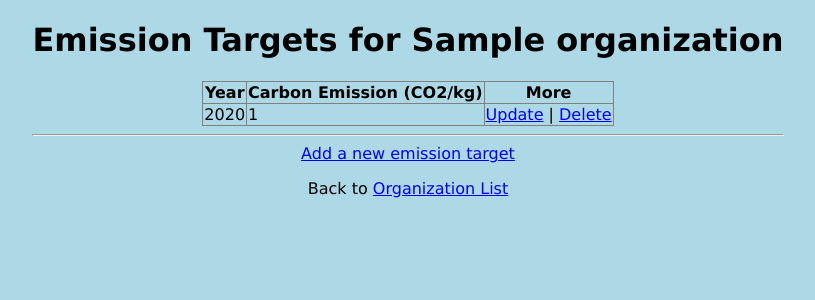
After one commit to dinkan/fleet1, a Django app: page /emissiontargetlist/1 in a window 1280 px wide. The commit adds this page. Shown: the top 300 px of the page, without its empty margins (232-1047 px from the left). Run offline with Django 4.2, Linux system fonts and the light colour scheme; tables that the repository leaves empty hold one stand-in row (values such as "Sample post").

Commit message:
Emission Target Changes
New model created for Emission Target along with CRUD operation changes for FLEET-9 task.

```diff
--- a/fleet1/vehicles/admin.py
+++ b/fleet1/vehicles/admin.py
@@ -1,5 +1,5 @@
 from django.contrib import admin
-from .models import vehicle, Organization, ParkingLot, WarehouseInventory, Transaction, Fuel, VehicleFuel
+from .models import vehicle, Organization, ParkingLot, WarehouseInventory, Transaction, Fuel, VehicleFuel, EmissionTarget
 # Register your models here.
 
 admin.site.register(vehicle)
@@ -9,3 +9,4 @@ admin.site.register(WarehouseInventory)
 admin.site.register(Transaction)
 admin.site.register(Fuel)
 admin.site.register(VehicleFuel)
+admin.site.register(EmissionTarget)
--- a/fleet1/vehicles/models.py
+++ b/fleet1/vehicles/models.py
@@ -71,3 +71,11 @@ class VehicleFuel(models.Model):
 
     def __str__(self):
         return f"{self.vehicle_id.vehicle_id} - {self.fuel.fuel_type} ({self.fuel.year})"
+
+class EmissionTarget(models.Model):
+    organization = models.ForeignKey(Organization, on_delete=models.CASCADE)
+    year = models.PositiveIntegerField()
+    carbon_emission = models.PositiveIntegerField()
+
+    def __str__(self):
+        return f'{self.organization.org_name} - {self.year}'
--- /dev/null
+++ b/fleet1/vehicles/templates/emissiontargetlist.html
@@ -0,0 +1,33 @@
+{% extends "mastertemplate.html" %}
+
+{% block title %}
+  Emission Targets for {{ organization.org_name }}
+{% endblock %}
+
+{% block content %}
+  <h1>Emission Targets for {{ organization.org_name }}</h1>
+
+  {% if emission_target_list.all %}
+  <table border="1" style="border-collapse: collapse;">
+    <thead>
+      <th>Year</th><th>Carbon Emission (CO2/kg)</th><th>More</th>
+    </thead>
+    {% for et in emission_target_list %}
+      <tr>
+        <td>{{ et.year }}</td>
+        <td>{{ et.carbon_emission }}</td>
+        <td>
+            <a href="{% url 'emission_target_update' et.id %}">Update</a>
+            | <a href="{% url 'emission_target_deletesub' et.id %}">Delete</a>
+        </td>
+      </tr>
+    {% endfor %}
+  </table>
+  {% else %}
+    No emission targets available.
+  {% endif %}
+
+  <hr>
+  <a href="{% url 'emission_target_create' organization.id %}">Add a new emission target</a>
+  <p>Back to <a href="{% url 'organization' %}">Organization List</a></p>
+{% endblock %}
--- a/fleet1/vehicles/templates/organizationlist.html
+++ b/fleet1/vehicles/templates/organizationlist.html
@@ -20,6 +20,7 @@
           <a href="org_details/{{ org.id }}">Details</a>
           | <a href="{% url 'parkinglots' org.id %}">Parking Lots</a>
           | <a href="{% url 'warehouseinventory_list' org.id %}">Warehouse Inventories</a>
+          | <a href="{% url 'emission_target_list' org.id %}">Emission Target</a>
         </td>
       </tr>
     {% endfor %}
--- a/fleet1/vehicles/urls.py
+++ b/fleet1/vehicles/urls.py
@@ -49,4 +49,11 @@ urlpatterns = [
     path('vehicle_fuel_create/', views.vehicle_fuel_create, name='vehicle_fuel_create'),
     path('vehicle_fuel_createsub/', views.vehicle_fuel_createsub, name='vehicle_fuel_createsub'),
     path('api/vehicle_fuels/', views.VehicleFuelView.as_view()),
+    path('emissiontargetlist/<int:org_id>', views.emission_target_list, name='emission_target_list'),
+    path('emissiontarget_create/<int:org_id>', views.emission_target_create, name='emission_target_create'),
+    path('emissiontarget_createsub/<int:org_id>', views.emission_target_createsub, name='emission_target_createsub'),
+    path('emissiontarget_update/<int:id>', views.emission_target_update, name='emission_target_update'),
+    path('emissiontarget_updatesub/<int:id>', views.emission_target_updatesub, name='emission_target_updatesub'),
+    path('emissiontarget_deletesub/<int:id>', views.emission_target_deletesub, name='emission_target_deletesub'),
+    path('api/emissiontarget/', views.EmissionTargetView.as_view()),
 ]
--- a/fleet1/vehicles/views.py
+++ b/fleet1/vehicles/views.py
@@ -11,7 +11,7 @@ def welcome(request):
 
 from django.template import loader
 
-from .models import vehicle, Organization, ParkingLot, WarehouseInventory, Transaction, Fuel, VehicleFuel
+from .models import vehicle, Organization, ParkingLot, WarehouseInventory, Transaction, Fuel, VehicleFuel, EmissionTarget
 
 from django.db.models import Sum
 
@@ -388,10 +388,57 @@ def vehicle_fuel_createsub(request):
     response = redirect('/vehicle_fuels')
     return response
 
+def emission_target_list(request, org_id):
+    emission_target_list = EmissionTarget.objects.filter(organization_id=org_id)
+    organization = get_object_or_404(Organization, id=org_id)
+    template = loader.get_template('emissiontargetlist.html')
+    context = {
+        'emission_target_list': emission_target_list,
+        'organization': organization,
+    }
+    return HttpResponse(template.render(context, request))
+
+def emission_target_create(request, org_id):
+    organization = get_object_or_404(Organization, id=org_id)
+    template = loader.get_template('emissiontarget_create.html')
+    context = {
+        'organization': organization,
+    }
+    return HttpResponse(template.render(context, request))
+
+def emission_target_createsub(request, org_id):
+    organization = get_object_or_404(Organization, id=org_id)
+    year = request.POST["year"]
+    carbon_emission = request.POST["carbon_emission"]
+    emission_target = EmissionTarget(organization=organization, year=year, carbon_emission=carbon_emission)
+    emission_target.save()
+    return redirect(f'/emissiontargetlist/{org_id}')
+
+def emission_target_update(request, id):
+    emission_target = get_object_or_404(EmissionTarget, id=id)
+    template = loader.get_template('emissiontarget_update.html')
+    context = {
+        'emission_target': emission_target,
+    }
+    return HttpResponse(template.render(context, request))
+
+def emission_target_updatesub(request, id):
+    emission_target = get_object_or_404(EmissionTarget, id=id)
+    emission_target.year = request.POST["year"]
+    emission_target.carbon_emission = request.POST["carbon_emission"]
+    emission_target.save()
+    return redirect(f'/emissiontargetlist/{emission_target.organization.id}')
+
+def emission_target_deletesub(request, id):
+    emission_target = get_object_or_404(EmissionTarget, id=id)
+    org_id = emission_target.organization.id
+    emission_target.delete()
+    return redirect(f'/emissiontargetlist/{org_id}')
+
 from rest_framework.views import APIView
 from rest_framework.response import Response
 from rest_framework import status
-from vehicles.serializers import vehicleSerializer, OrganizationSerializer, ParkingLotSerializer, WarehouseInventorySerializer, FuelSerializer, VehicleFuelSerializer
+from vehicles.serializers import vehicleSerializer, OrganizationSerializer, ParkingLotSerializer, WarehouseInventorySerializer, FuelSerializer, VehicleFuelSerializer, EmissionTargetSerializer
 
 
 class vehicleView(APIView):
@@ -476,3 +523,17 @@ class VehicleFuelView(APIView):
             return Response({"status": "success", "data": serializer.data}, status=status.HTTP_200_OK)
         else:
             return Response({"status": "error", "data": serializer.errors}, status=status.HTTP_400_BAD_REQUEST)
+
+class EmissionTargetView(APIView):
+    def get(self, request, *args, **kwargs):
+        result = EmissionTarget.objects.all()
+        serializers = EmissionTargetSerializer(result, many=True)
+        return Response({'status': 'success', "emission_targets": serializers.data}, status=200)
+
+    def post(self, request):
+        serializer = EmissionTargetSerializer(data=request.data)
+        if serializer.is_valid():
+            serializer.save()
+            return Response({"status": "success", "data": serializer.data}, status=status.HTTP_200_OK)
+        else:
+            return Response({"status": "error", "data": serializer.errors}, status=status.HTTP_400_BAD_REQUEST)
```
Also changed, not shown: fleet1/vehicles/serializers.py (+18 -1 lines), fleet1/vehicles/templates/emissiontarget_create.html (added, +18 -0 lines), fleet1/vehicles/templates/emissiontarget_update.html (added, +18 -0 lines), fleet1/vehicles/migrations/0010_emissiontarget.py (added).
